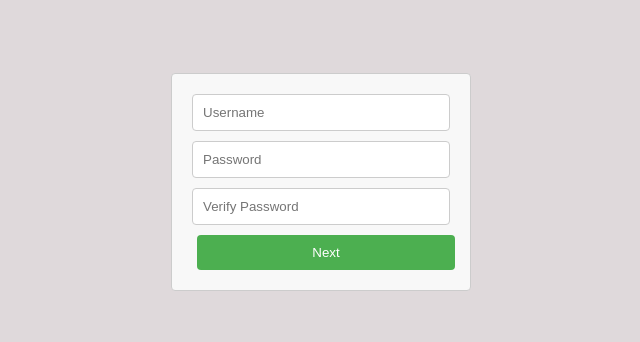
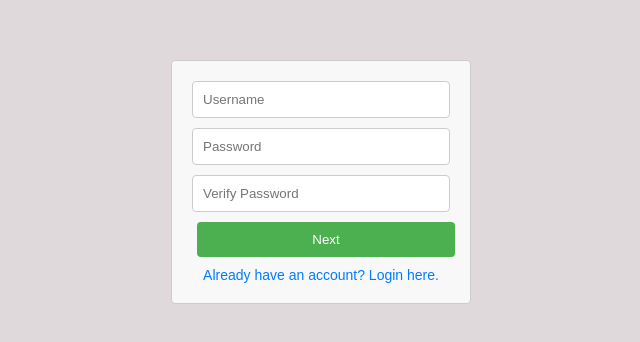
Before and after one commit to liav2002/FSWD_PR5_0871_3728, a React (Create React App) app in the folder app/: page /register in a window 1280 px wide. Shown: the part 188-530 px from the top of the page, without its empty margins (249-889 px from the left). Built offline with nearby package versions, Linux system fonts and the light colour scheme.

Commit message:
add link to login from register page.

```diff
--- a/app/src/components/register.js
+++ b/app/src/components/register.js
@@ -1,5 +1,5 @@
 import React, { useState } from 'react';
-import { useHistory } from 'react-router-dom';
+import { useHistory, Link } from 'react-router-dom';
 import '../css/authentication.css';
 
 function Register() {
@@ -305,6 +305,7 @@ function Register() {
                         <button className="button" type="submit">Register</button>
                     </>
                 )}
+                <Link to="/login" className="register-link">Already have an account? Login here.</Link>
             </form>
         </div>
     );
```
